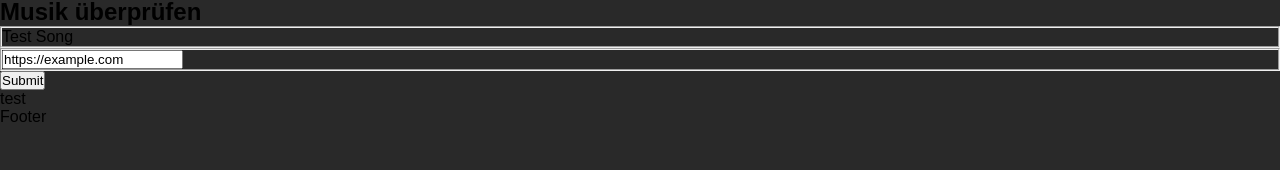
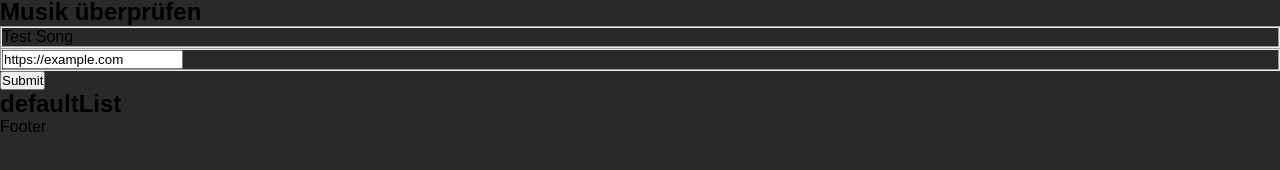
Before and after one commit to MSRMatrix/Media-player, a React (Vite) app: page /music-check in a window 1280 px wide. Both pictures are taken after typing "https://example.com" into the empty fields and a click on the button "Submit". Shown: the part 318-488 px from the top of the page. Built offline with nearby package versions, Linux system fonts and the light colour scheme.

Commit message:
bug fix localeStorageContext

```diff
--- a/src/App.jsx
+++ b/src/App.jsx
@@ -29,12 +29,13 @@ const [localeStorageContext, setLocaleStorageContext] = useState(() => {
     };
   }
 
-  const initialPlaylist = {
-
+  const initialPlaylist = [
+    {
+      id: "defaultList",
       title: "Neue Playlist",
       songs: [],
-
-  };
+    },
+  ];
 
   localStorage.setItem("playlist", JSON.stringify(initialPlaylist));
 
--- a/src/features/videoplayer/Videoplayer.jsx
+++ b/src/features/videoplayer/Videoplayer.jsx
@@ -17,6 +17,7 @@ const Videoplayer = ({ checkStatus, setCheckStatus }) => {
   const [videoTitle, setVideoTitle] = useState("");
   const [volume, setVolume] = useState(0.5);
   const currentSong = playlistContext;
+
 
   const changeTime = (e) => {
     const value = Number(e.target.value);
@@ -94,6 +95,7 @@ const Videoplayer = ({ checkStatus, setCheckStatus }) => {
     },
   ];
 
+
   return (
     <div ref={playerRef}>
       <ReactPlayer
--- a/src/pages/MusicCheck.jsx
+++ b/src/pages/MusicCheck.jsx
@@ -2,10 +2,13 @@ import { useContext } from "react";
 import Form from "../elements/Form";
 import { PlaylistContext } from "../context/PlaylistContext";
 import { PlayerModeContext } from "../context/PlayerModeContext";
+import { LocaleStorageContext } from "../context/LocaleStorageContext";
 
 const MusicCheck = () => {
   const { setPlaylistContext } = useContext(PlaylistContext);
   const { playerMode, setPlayerMode } = useContext(PlayerModeContext);
+  const { localeStorageContext, setLocaleStorageContext } =
+    useContext(LocaleStorageContext);
 
   const formarray = [
     {
@@ -31,6 +34,9 @@ const MusicCheck = () => {
       const urlObject = new URL(url);
       const playlistId = urlObject.searchParams.get("list");
 
+      console.log(urlObject);
+
+
       // Playlist
       // if (playlistId) {
       //   console.log("Playlist erkannt:", playlistId);
@@ -46,11 +52,11 @@ const MusicCheck = () => {
         }));
       }, 50);
 
-      setPlaylistContext([{
+      setPlaylistContext({
         name: "",
         url: url,
         id: 0,
-      }]);
+      });
       // Array klammern um den context für spätere List Ideen
     } catch (error) {
       console.log("Ungültige URL:", error);
@@ -66,10 +72,22 @@ const MusicCheck = () => {
         className={""}
         formarray={formarray}
       />
-      {playerMode.mode === "test" ?
-      <div>
-      test
-      </div> : <></>}
+      {playerMode.mode === "test" ? (
+        <div>
+          {localeStorageContext.playlist.map((item) => (
+            <div>
+              <h2>{item.id}</h2>
+              <ul>
+                {item.songs.map((songs, key) => (
+                  <li key={key}>{songs}</li>
+                ))}
+              </ul>
+            </div>
+          ))}
+        </div>
+      ) : (
+        <></>
+      )}
     </>
   );
 };
```
